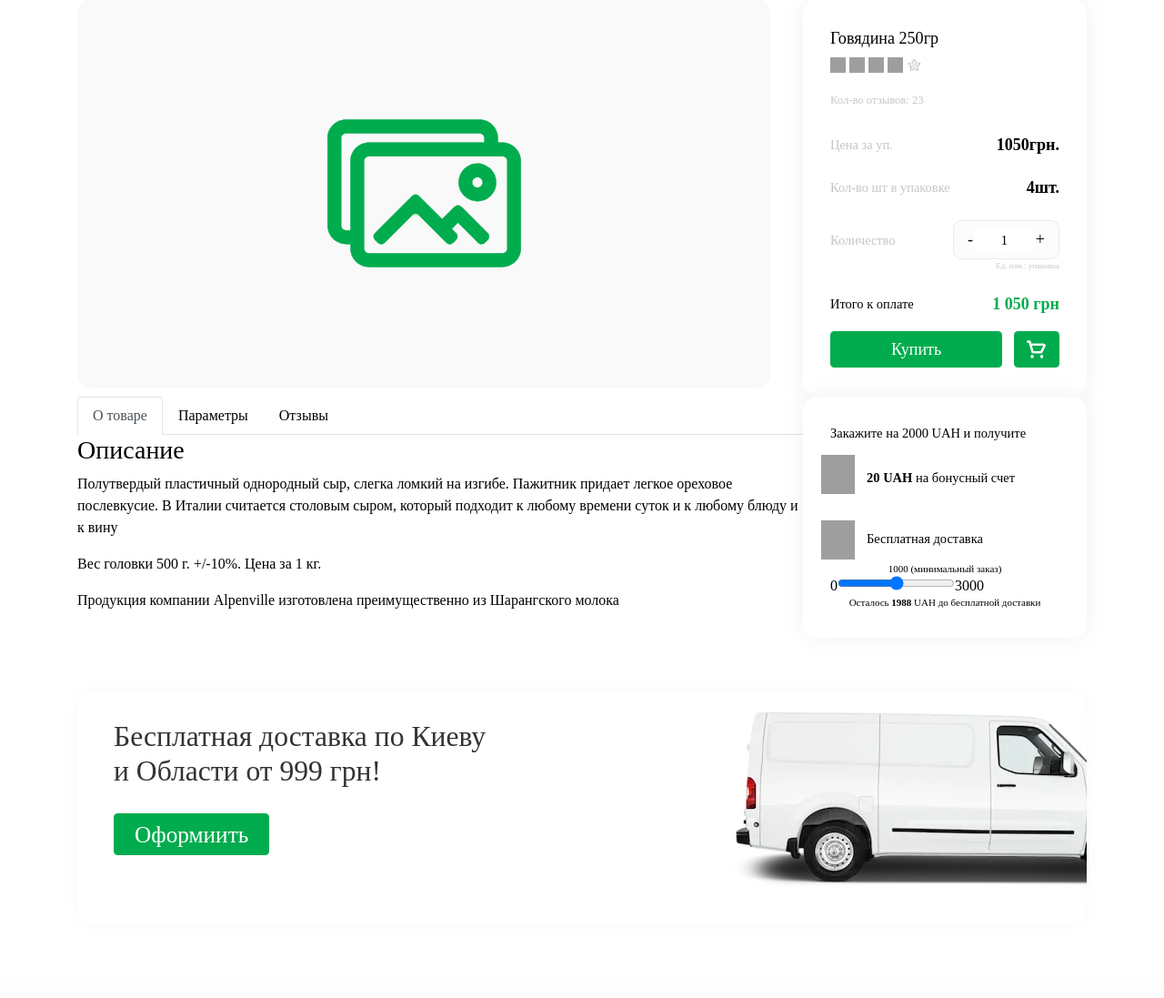
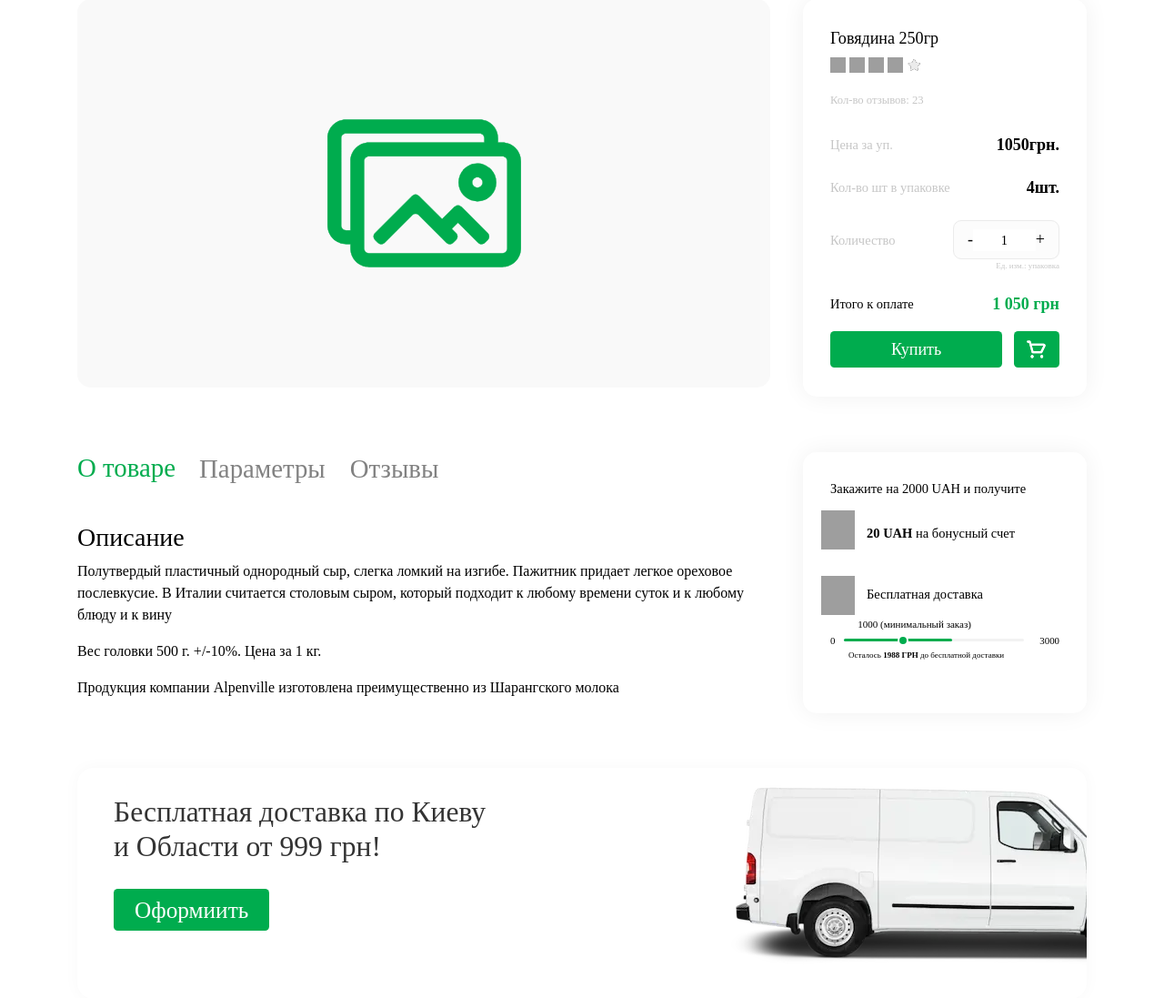
Before and after one commit to SkorohodEvgeniy/Pizza, a PHP site: page /card.html in a window 1280 px wide. Shown: the part 146-1243 px from the top of the page at 91% size. Before the commit the page ends 1118 px from the top, so only its background shows below. Run offline with PHP 8.4, Linux system fonts and the light colour scheme; some web fonts are replaced; grey boxes are pictures that could not be loaded.

Commit message:
update Card.page

```diff
--- a/card.html
+++ b/card.html
@@ -263,8 +263,8 @@
             </div>
           </div>
           <div class="card__bottom d-flex justify-content-between">
-            <div class="card__info">
-                <ul class="nav nav-tabs" id="myTab" role="tablist">
+            <div class="card__bottom--info">
+                <ul class="nav nav-tabs card__info-tabs" id="CardTab" role="tablist">
                     <li class="nav-item" role="presentation">
                       <button class="nav-link active" id="home-tab" data-toggle="tab" data-target="#home" type="button" role="tab" aria-controls="home" aria-selected="true">О товаре</button>
                     </li>
@@ -313,14 +313,12 @@
               <div class="card__title">Закажите на 2000 UAH и получите</div>
               <div class="card__bonus"><b>20 UAH</b> на бонусный счет</div>
               <div class="card__free-delivery">Бесплатная доставка</div>
-              <div class="card__range-delivery">
-                <div class="card__range-minOrder">
-                    1000 (минимальный заказ)
+              <div class="range-slide">
+                <div class="range-line" data-mins="0" data-maxs="3000">
+                  <div class="green-line" style="width: 60%;"></div>
+                  <div class="round" data-min="1000 (минимальный заказ)"></div>
                 </div>
-                <span>0</span><input type="range" /><span>3000</span>
-                <div class="card__range-description">
-                    Осталось <span><b>1988</b></span> UAH до бесплатной доставки
-              </div>
+                <div class="range-text">Осталось <b>1988 ГРН</b> до бесплатной доставки</div>
             </div>
           </div>
         </div>
--- a/css/style.css
+++ b/css/style.css
@@ -925,6 +925,7 @@ header .menu-right .menu-user button {
           justify-content: space-between;
   -webkit-column-gap: 36px;
           column-gap: 36px;
+  margin-bottom: 61px;
 }
 .card__img {
   height: 100%;
@@ -1019,6 +1020,38 @@ header .menu-right .menu-user button {
   padding: 7px 12px;
   border: none;
 }
+.card__bottom {
+  -webkit-column-gap: 36px;
+          column-gap: 36px;
+}
+.card__bottom--info {
+  width: 100%;
+}
+.card__bottom--info .card__info-tabs {
+  border-bottom: none;
+  -webkit-column-gap: 25px;
+          column-gap: 25px;
+  margin-bottom: 41px;
+}
+.card__bottom--info .card__info-tabs .nav-item .nav-link {
+  font-family: 'TT Norms Pro';
+  font-style: normal;
+  font-weight: 400;
+  font-size: 28.8639px;
+  line-height: 19px;
+  color: #828282;
+  padding: 8px 0;
+}
+.card__bottom--info .card__info-tabs .nav-item .nav-link.active {
+  padding: 8px 0;
+  font-family: 'TT Norms Pro';
+  font-style: normal;
+  font-weight: 500;
+  font-size: 28.8639px;
+  line-height: 19px;
+  color: #00AC4E;
+  border: none;
+}
 .card__bottom .card__sidebar .card__title {
   font-size: 14.5089px;
   line-height: 17px;
@@ -1051,7 +1084,7 @@ header .menu-right .menu-user button {
   color: #000000;
   position: relative;
   margin-left: 40px;
-  margin-bottom: 18px;
+  margin-bottom: 40px;
 }
 .card__bottom .card__sidebar .card__free-delivery::after {
   content: '';
@@ -1065,12 +1098,78 @@ header .menu-right .menu-user button {
   top: -12px;
   left: -50px;
 }
-.card__bottom .card__sidebar .card__range-minOrder, .card__bottom .card__sidebar .card__range-description {
+.card__bottom .card__sidebar .range-slide {
+  margin-left: 15px;
+  margin-right: 39px;
+}
+.card__bottom .card__sidebar .range-line {
+  width: 100%;
+  height: 3px;
+  background-color: #f2f2f2;
+  border-radius: 2px;
+  position: relative;
+  margin-bottom: 10px;
+}
+.card__bottom .card__sidebar .range-line::before, .card__bottom .card__sidebar .range-line::after {
+  content: attr(data-mins);
+  font-style: normal;
+  font-weight: 500;
+  font-size: 10.8817px;
+  line-height: 13px;
+  color: #000000;
+  position: absolute;
+  left: -15px;
+  top: -4px;
+}
+.card__bottom .card__sidebar .range-line::after {
+  content: attr(data-maxs);
+  left: unset;
+  right: -39px;
+  top: -4px;
+}
+.card__bottom .card__sidebar .range-line .green-line {
+  position: absolute;
+  top: 0;
+  left: 0;
+  background-color: #00AC4E;
+  border-radius: 3px;
+  height: 3px;
+}
+.card__bottom .card__sidebar .range-line .round {
+  width: 12px;
+  height: 12px;
+  background-color: #00AC4E;
+  border: 2px solid #ffffff;
+  -webkit-box-sizing: border-box;
+          box-sizing: border-box;
+  border-radius: 50%;
+  position: absolute;
+  top: -4px;
+  left: 33%;
+  -webkit-transform: translateX(-50%);
+          transform: translateX(-50%);
+}
+.card__bottom .card__sidebar .range-line .round::before {
+  content: attr(data-min);
   font-weight: 500;
   font-size: 11px;
   line-height: 13px;
   color: #000000;
-  text-align: center;
+  position: absolute;
+  top: -20px;
+  left: 0;
+  width: 200px;
+  -webkit-transform: translateX(-23%);
+          transform: translateX(-23%);
+}
+.card__bottom .card__sidebar .range-text {
+  font-family: 'TT Norms Pro';
+  font-style: normal;
+  font-weight: 400;
+  font-size: 9px;
+  line-height: 10px;
+  color: #000000;
+  padding-left: 5px;
 }
 
 /*Media*/
--- a/css/style.scss
+++ b/css/style.scss
@@ -735,6 +735,7 @@ header {
         display: flex;
         justify-content: space-between;
         column-gap: 36px;
+        margin-bottom: 61px;
 
     }
 
@@ -850,6 +851,41 @@ header {
     }
 
     &bottom {
+        column-gap: 36px;
+
+        &--info {
+            width: 100%;
+
+            .card__info-tabs {
+                border-bottom: none;
+                column-gap: 25px;
+                margin-bottom: 41px;
+
+                .nav-item {
+                    .nav-link {
+                        font-family: 'TT Norms Pro';
+                        font-style: normal;
+                        font-weight: 400;
+                        font-size: 28.8639px;
+                        line-height: 19px;
+                        color: #828282;
+                        padding: 8px 0;
+
+
+                        &.active {
+                            padding: 8px 0;
+                            font-family: 'TT Norms Pro';
+                            font-style: normal;
+                            font-weight: 500;
+                            font-size: 28.8639px;
+                            line-height: 19px;
+                            color: #00AC4E;
+                            border: none;
+                        }
+                    }
+                }
+            }
+        }
 
         .card__sidebar {
             .card__ {
@@ -889,7 +925,7 @@ header {
                     color: #000000;
                     position: relative;
                     margin-left: 40px;
-                    margin-bottom: 18px;
+                    margin-bottom: 40px;
 
                     &::after {
                         content: '';
@@ -905,17 +941,89 @@ header {
                     }
                 }
 
-                &range-delivery {}
 
-                &range-minOrder,
-                &range-description {
-                    font-weight: 500;
-                    font-size: 11px;
-                    line-height: 13px;
-                    color: #000000;
-                    text-align: center;
+            }
+
+            .range {
+                &-slide {
+                    margin-left: 15px;
+                    margin-right: 39px;
                 }
 
+                &-line {
+                    width: 100%;
+                    height: 3px;
+                    background-color: #f2f2f2;
+                    border-radius: 2px;
+                    position: relative;
+                    margin-bottom: 10px;
+
+                    &::before,
+                    &::after {
+                        content: attr(data-mins);
+                        font-style: normal;
+                        font-weight: 500;
+                        font-size: 10.8817px;
+                        line-height: 13px;
+                        color: #000000;
+                        position: absolute;
+                        left: -15px;
+                        top: -4px;
+                    }
+
+                    &::after {
+                        content: attr(data-maxs);
+                        left: unset;
+                        right: -39px;
+                        top: -4px;
+                    }
+
+                    & .green-line {
+                        position: absolute;
+                        top: 0;
+                        left: 0;
+                        background-color: #00AC4E;
+                        border-radius: 3px;
+                        height: 3px;
+                    }
+
+                    .round {
+                        width: 12px;
+                        height: 12px;
+                        background-color: #00AC4E;
+                        border: 2px solid #ffffff;
+                        box-sizing: border-box;
+                        border-radius: 50%;
+                        position: absolute;
+                        top: -4px;
+                        left: 33%;
+                        transform: translateX(-50%);
+
+                        &::before {
+                            content: attr(data-min);
+                            font-weight: 500;
+                            font-size: 11px;
+                            line-height: 13px;
+                            color: #000000;
+                            position: absolute;
+                            top: -20px;
+                            left: 0;
+                            width: 200px;
+                            transform: translateX(-23%);
+                        }
+                    }
+
+                }
+
+                &-text {
+                    font-family: 'TT Norms Pro';
+                    font-style: normal;
+                    font-weight: 400;
+                    font-size: 9px;
+                    line-height: 10px;
+                    color: #000000;
+                    padding-left: 5px;
+                }
             }
         }
     }
```
Also changed, not shown: 1 other file.
